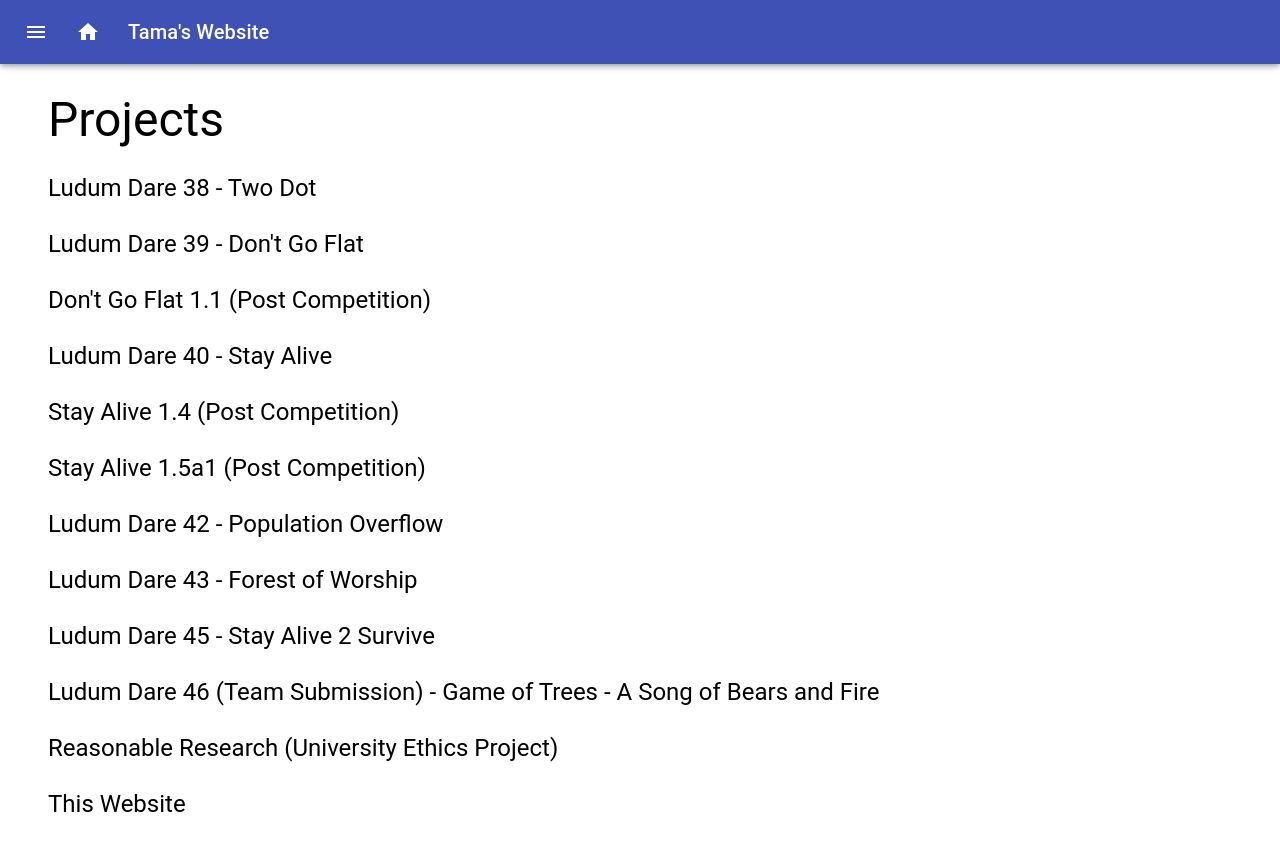
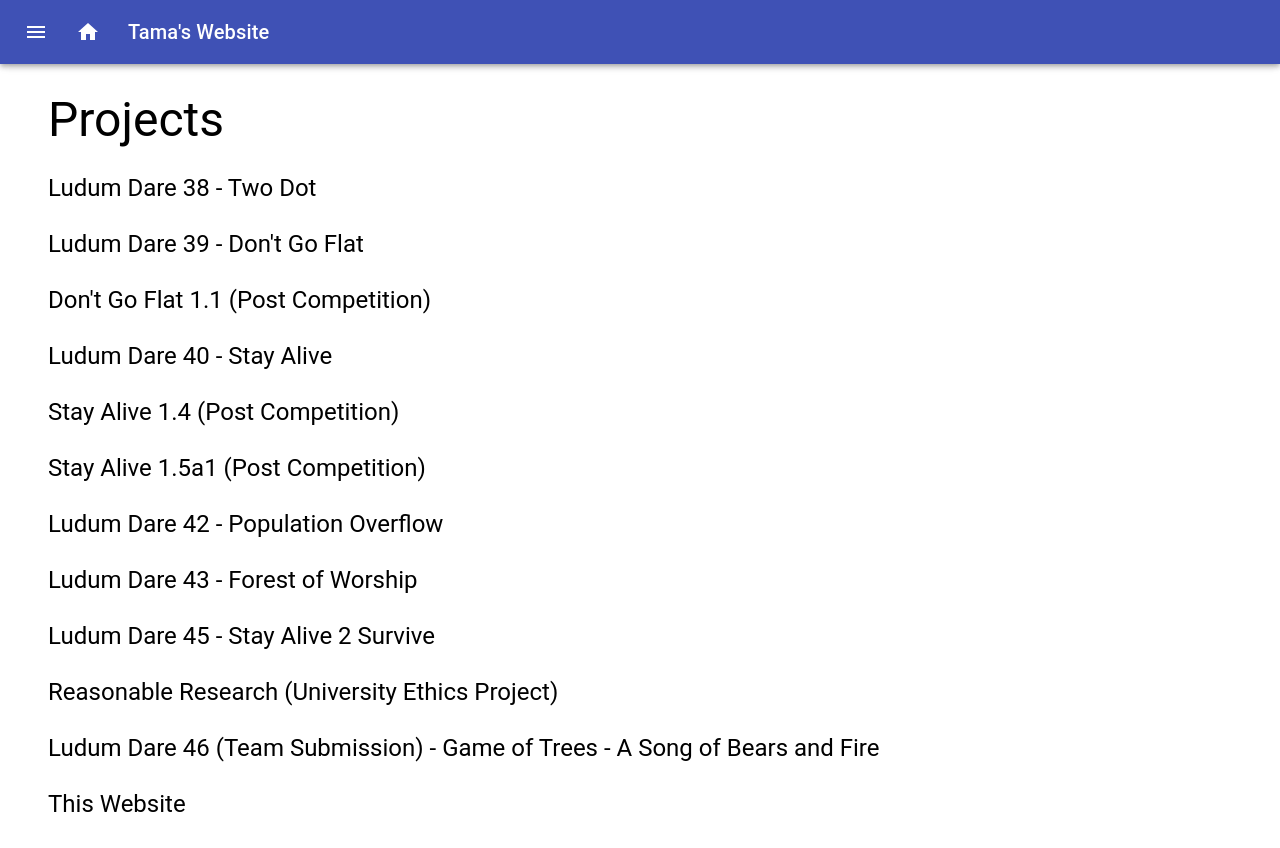
Before and after one commit to Fermats-Fish/website, a React (Create React App) app: page / in a window 1280 px wide. Built offline with nearby package versions, Linux system fonts and the light colour scheme.

Commit message:
Start descriptions

```diff
--- a/src/App.js
+++ b/src/App.js
@@ -1,5 +1,7 @@
 import React from "react";
 import { BrowserRouter, Route } from "react-router-dom";
+
+import { Container } from "@material-ui/core";
 
 import Navigation from "./Components/Navigation";
 import pages from "./pages";
@@ -8,10 +10,12 @@
   return (
     <BrowserRouter>
       <Navigation />
-      {Object.keys(pages).map((key) => {
-        const { url, component } = pages[key];
-        return <Route key={url} path={url} exact component={component} />;
-      })}
+      <Container>
+        {Object.keys(pages).map((key) => {
+          const { url, component } = pages[key];
+          return <Route key={url} path={url} exact component={component} />;
+        })}
+      </Container>
     </BrowserRouter>
   );
 };
--- a/src/Components/UnityProject.js
+++ b/src/Components/UnityProject.js
@@ -1,26 +1,39 @@
 import React from "react";
-import { Typography, makeStyles } from "@material-ui/core";
+import { Typography, makeStyles, Grid } from "@material-ui/core";
 
 const useStyles = makeStyles((theme) => ({
   title: {
     textAlign: "center",
     paddingTop: theme.spacing(3),
   },
+  descriptionItem: {
+    width: 960,
+  },
 }));
 
-const UnityProject = ({ title, project }) => {
+const UnityProject = ({ title, project, description }) => {
   const classes = useStyles();
   return (
-    <>
-      <Typography className={classes.title} variant="h3">
+    <Grid container direction="column" alignItems="center">
+      <Grid item>
+        <Typography variant="h3" className={classes.title}>
           {title}
         </Typography>
+      </Grid>
+      <Grid item>
         <iframe
-        style={{ width: "100%", height: 700, border: "none" }}
+          style={{ width: 960, height: 700, border: "none" }}
           title={title}
           src={`/projects/${project}/index.html`}
         ></iframe>
-    </>
+      </Grid>
+      {description &&
+        description.map((x) => (
+          <Grid className={classes.descriptionItem} item>
+            <Typography>{x === "" ? "\u200b" : x}</Typography>
+          </Grid>
+        ))}
+    </Grid>
   );
 };
 
--- a/src/Pages/HomePage.js
+++ b/src/Pages/HomePage.js
@@ -1,7 +1,7 @@
 import React from "react";
 import { useHistory } from "react-router-dom";
 
-import { Container, ListItemText, ListItem, List } from "@material-ui/core";
+import { ListItemText, ListItem, List } from "@material-ui/core";
 
 import { sections } from "../pages";
 
@@ -9,7 +9,6 @@
   const history = useHistory();
 
   return (
-    <Container>
     <List>
       {sections.map((section) => (
         <React.Fragment key={section.title}>
@@ -34,7 +33,6 @@
         </React.Fragment>
       ))}
     </List>
-    </Container>
   );
 };
 
--- a/src/pages.js
+++ b/src/pages.js
@@ -3,10 +3,12 @@
 import HomePage from "./Pages/HomePage";
 import UnityProject from "./Components/UnityProject";
 
-const unityProject = (project, title) => ({
+const unityProject = (project, title, description) => ({
   title: title,
   url: "/" + project,
-  component: () => <UnityProject title={title} project={project} />,
+  component: () => (
+    <UnityProject title={title} project={project} description={description} />
+  ),
 });
 
 const pages = {
@@ -14,7 +16,12 @@
     url: "/",
     component: HomePage,
   },
-  ld38: unityProject("ld38", "Ludum Dare 38 - Two Dot"),
+  ld38: unityProject("ld38", "Ludum Dare 38 - Two Dot", [
+    "This is a test",
+    "a test",
+    "",
+    "a test",
+  ]),
   ld39: unityProject("ld39", "Ludum Dare 39 - Don't Go Flat"),
   ld39Post: unityProject("ld39-post", "Don't Go Flat 1.1 (Post Competition)"),
   ld40: unityProject("ld40", "Ludum Dare 40 - Stay Alive"),
@@ -56,8 +63,8 @@
       pages.ld42,
       pages.ld43,
       pages.ld45,
+      pages.reasonableResearch,
       pages.ld46,
-      pages.reasonableResearch,
       pages.wesbite,
     ],
   },
```
Lines whose indentation alone changed are shown as unchanged.
